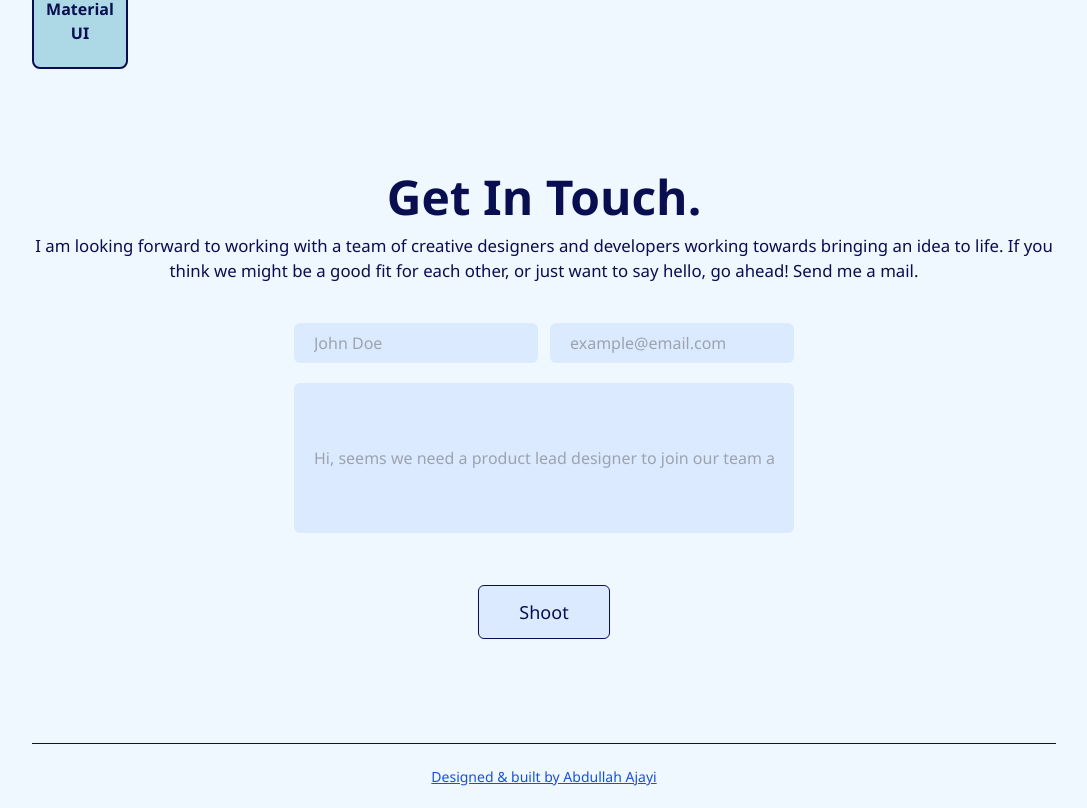
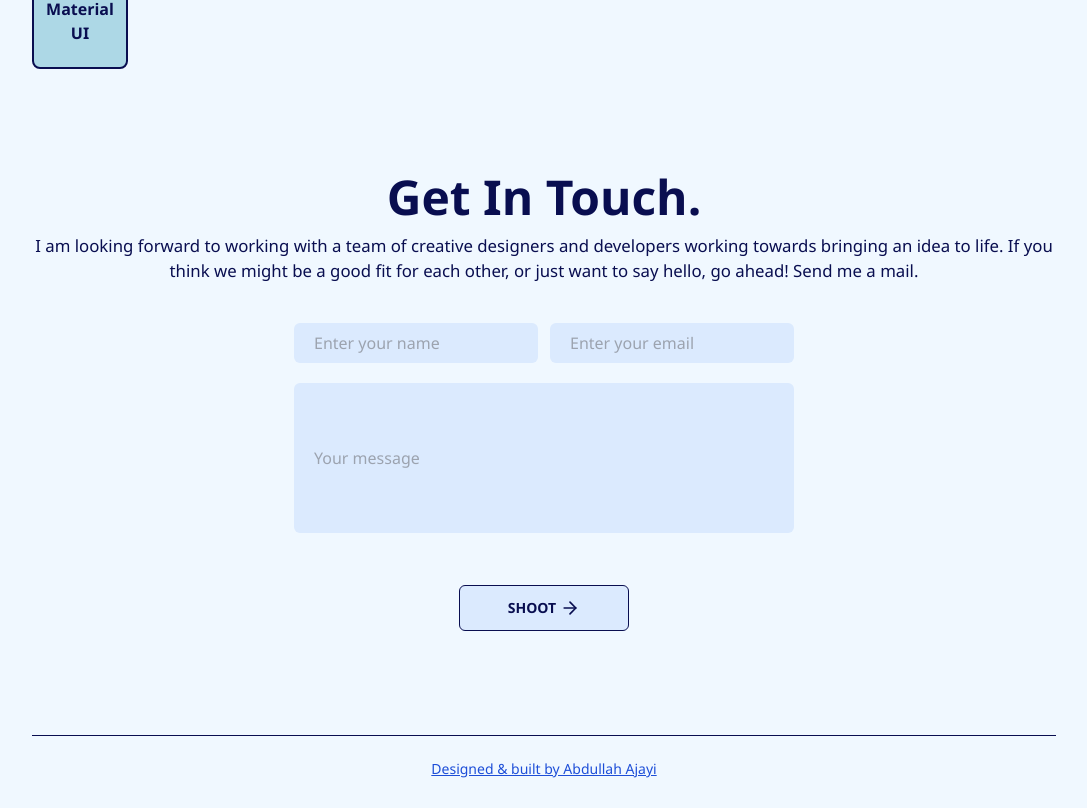
Before and after one commit to AbdullahAjayi/portfolio, a React (Vite) app: page / in a window 1280 px wide. Shown: the part 3471-4279 px from the top of the page, without its empty margins (96-1183 px from the left). Built offline with nearby package versions, Linux system fonts and the light colour scheme.

Commit message:
Updated Contact section

```diff
--- a/src/components/Contact.jsx
+++ b/src/components/Contact.jsx
@@ -1,14 +1,18 @@
+import useMedia from "../hooks/mediaQuery";
+import { FiArrowRight } from "react-icons/fi";
 import { globalStyles } from "../styles/globalStyles";
 
 const styles = {
   input: "flex-1 w-full h-10 p-5 outline-none bg-blue-100 rounded-md",
+  btn: "px-12 w-fit p-3 mt-8 text-lg flex items-center justify-center gap-1",
 };
 
 const Contact = () => {
+  const { matchesWidth } = useMedia();
   return (
     <section
       id="contact"
-      className={`${globalStyles.section} flex flex-col md:items-center text-center`}
+      className={`${globalStyles.section} flex flex-col items-center text-center`}
     >
       <h1 className={`animate-on-scroll ${globalStyles.heading}`}>
         Get In Touch.
@@ -22,14 +26,18 @@ const Contact = () => {
         Send me a mail.
       </p>
       <form className="box animate-on-scroll mt-10 w-full max-w-[500px] flex flex-col gap-5">
-        <div className="flex gap-3">
-          <input className={styles.input} type="text" placeholder="John Doe" />
+        <div className="flex flex-col md:flex-row  gap-3">
+          <input
+            className={styles.input}
+            type="text"
+            placeholder="Enter your name"
+          />
           <input
             className={styles.input}
             type="email"
             name="email"
             id="email"
-            placeholder="example@email.com"
+            placeholder="Enter your email"
             required
           />
         </div>
@@ -38,15 +46,18 @@ const Contact = () => {
             required
             className={`${styles.input} h-[150px]`}
             type="text"
-            placeholder="Hi, seems we need a product lead designer to join our team at company XYZ"
+            placeholder="Your message"
           />
         </div>
-        <div>
-          <input
-            className={`${globalStyles.btn} px-10 w-fit p-3 mt-8 text-lg`}
-            type="button"
-            value="Shoot"
-          />
+        <div className="flex justify-center cursor-pointer">
+          <button className={`btn ${globalStyles.btn} ${styles.btn}`}>
+            <input
+              className="text-sm font-semibold uppercase"
+              type="button"
+              value="Shoot"
+            />
+            <FiArrowRight className="arrow text-xl hover:translate-x-1" />
+          </button>
         </div>
       </form>
     </section>
```
